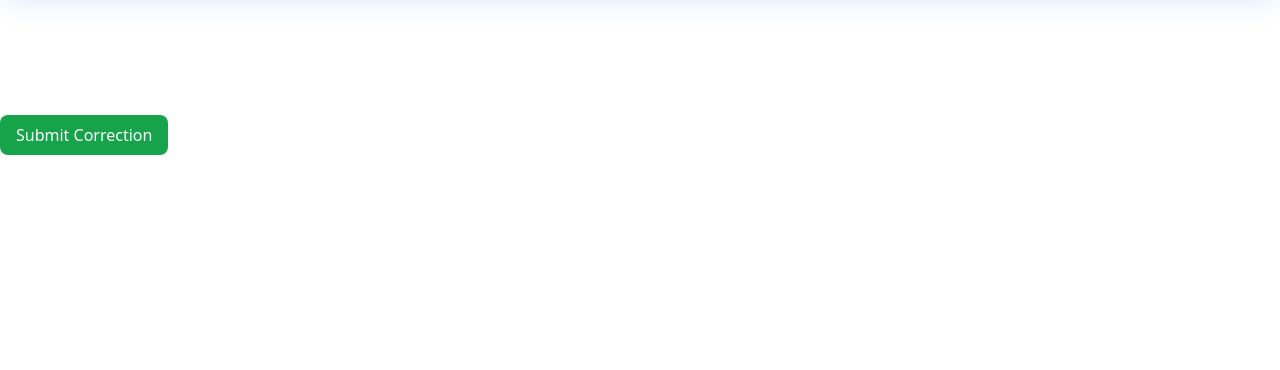
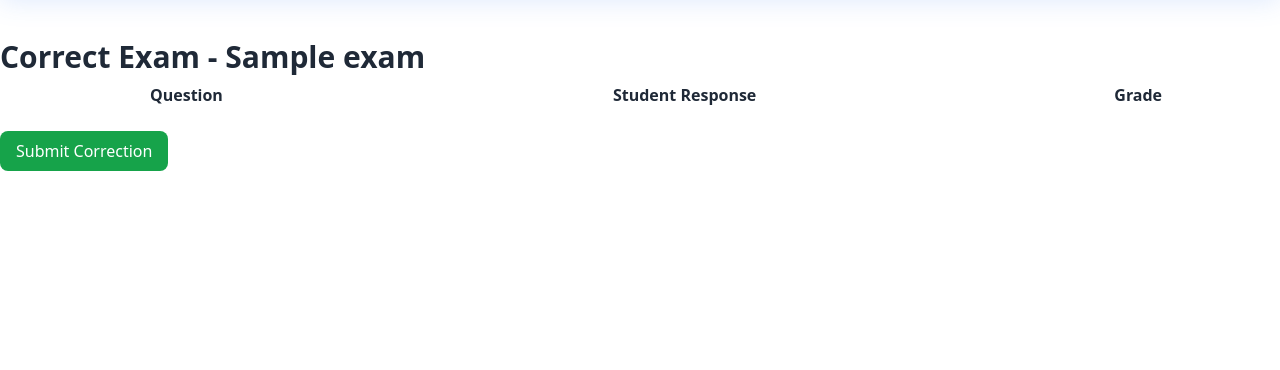
Before and after one commit to YounassAg/EXAM4U, a Django app: page /teacher/exam/attempt/1/correct/ in a window 1280 px wide. Shown: the part 73-443 px from the top of the page. Run offline with Django 5.2, Linux system fonts and the light colour scheme; tables that the repository leaves empty hold one stand-in row (values such as "Sample post"); lists and menus that the app fills with data are empty; some libraries are stand-ins or nearby versions.

Commit message:
color adjustment for the 'correct-exam' page.

```diff
--- a/templates/teacher/exam/correct_exam.html
+++ b/templates/teacher/exam/correct_exam.html
@@ -4,11 +4,11 @@
 
 {% block content %}
 <div class="container mx-auto py-8">
-    <h1 class="text-3xl font-bold text-white">Correct Exam - {{ attempt.exam.title }}</h1>
+    <h1 class="text-3xl font-bold text-gray-800">Correct Exam - {{ attempt.exam.title }}</h1>
     <form method="post">
         {% csrf_token %}
         {{ formset.management_form }}
-        <table class="table-auto w-full text-white">
+        <table class="table-auto w-full text-gray-800">
             <thead>
                 <tr>
                     <th class="px-4 py-2">Question</th>
@@ -22,13 +22,13 @@
                     <td class="border px-4 py-2">{{ form.instance.question.wording }}</td>
                     <td class="border px-4 py-2">{{ form.instance.response_text }}</td>
                     <td class="border px-4 py-2">
-                        <input type="number" step="any" name="{{ form.prefix }}-response_grade" value="{{ form.instance.response_grade }}" class="border bg-gray-900 p-2 rounded-lg" min="0" max="{{ form.instance.question.points }}">
+                        <input type="number" step="any" name="{{ form.prefix }}-response_grade" value="{{ form.instance.response_grade }}" class="border bg-white text-gray-800 p-2 rounded-lg" min="0" max="{{ form.instance.question.points }}">
                     </td>
                 </tr>
                 {% endfor %}
             </tbody>
         </table>
-        <button type="submit" class="bg-green-600 text-white px-4 py-2 rounded-lg">Submit Correction</button>
+        <button type="submit" class="bg-green-600 text-white px-4 py-2 rounded-lg mt-4">Submit Correction</button>
     </form>
 </div>
 {% endblock %}
```
